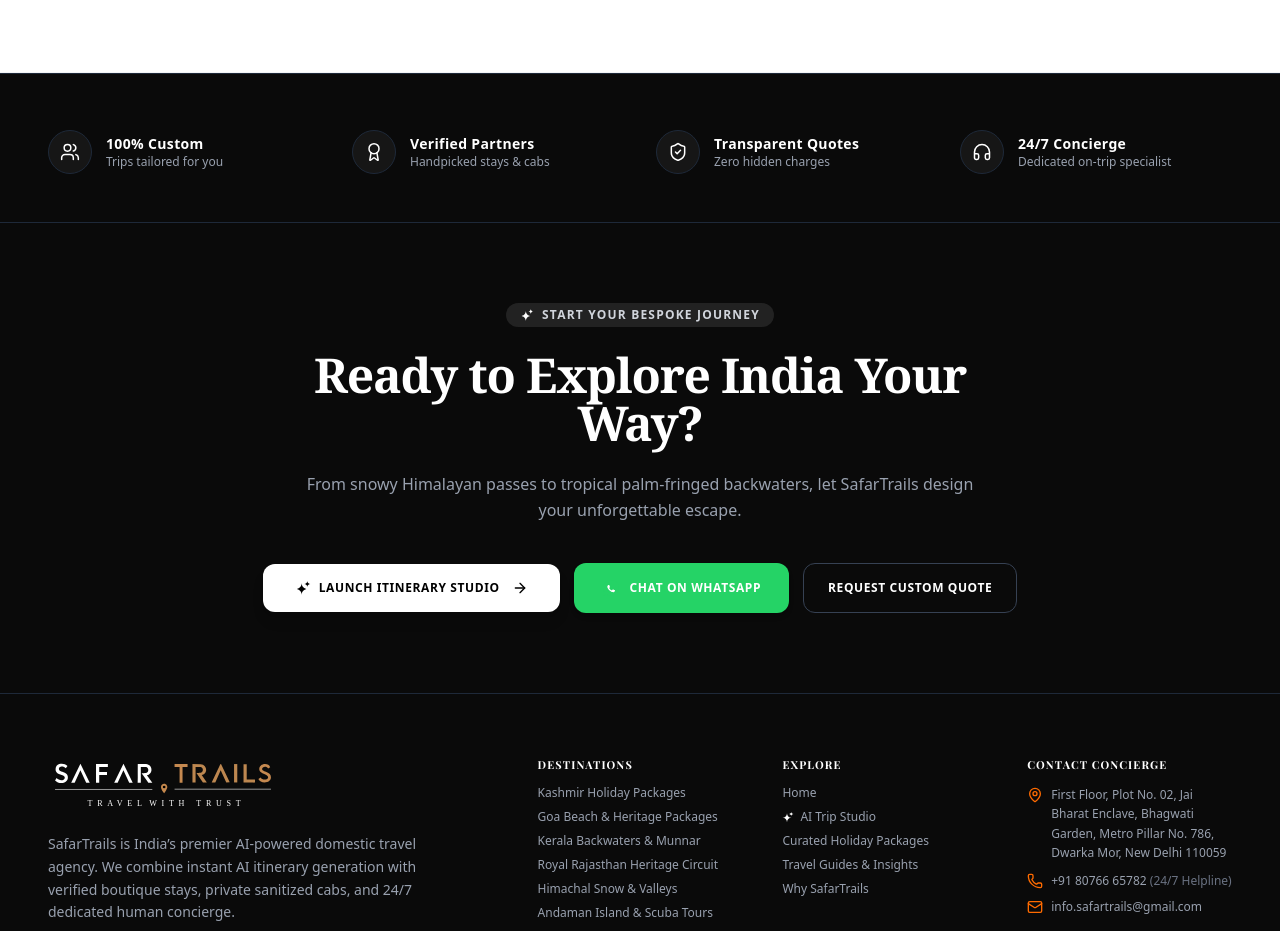
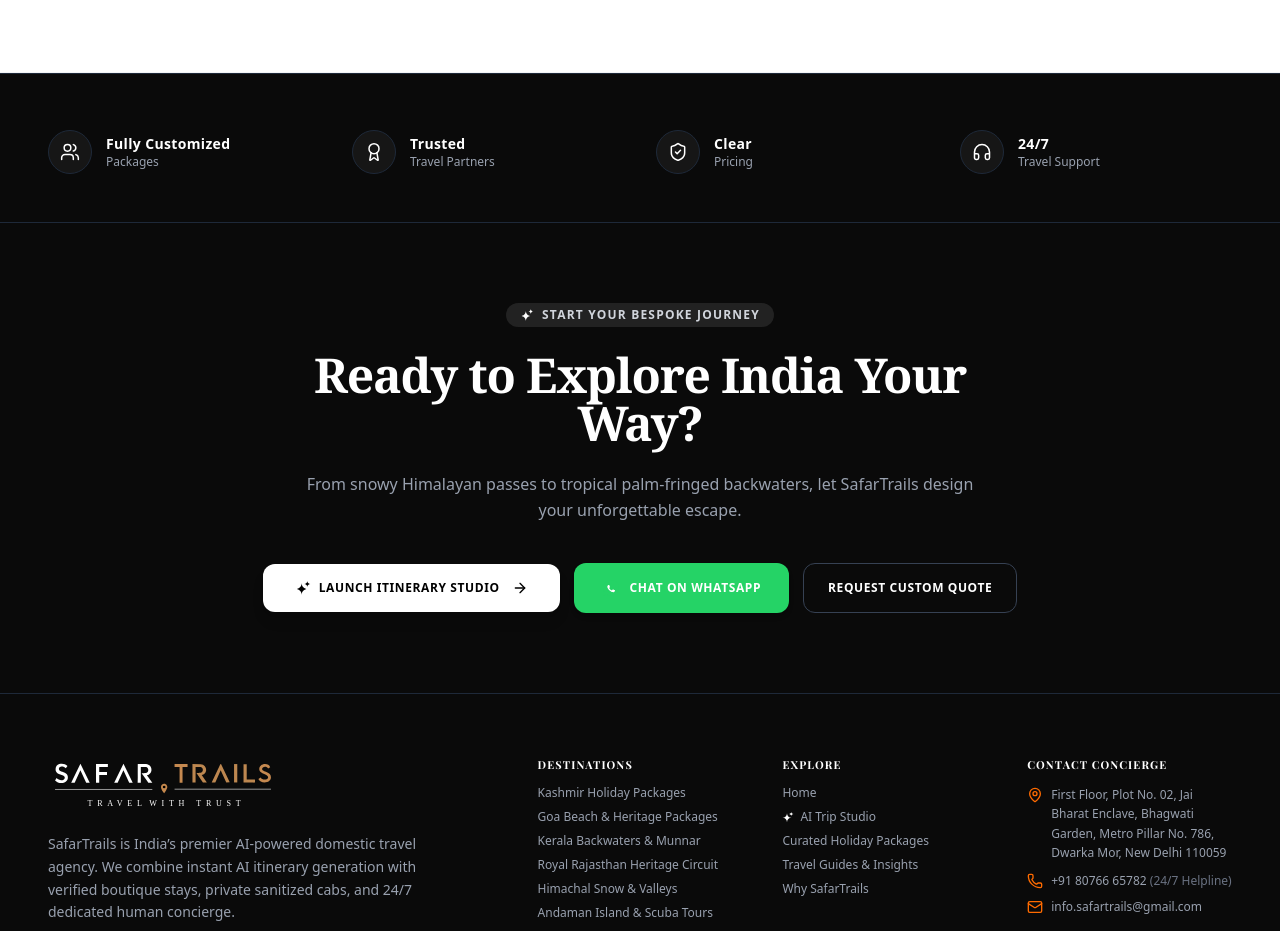
Before and after one commit to rewadiasuraj-cell/Safar-Trails-, a React (Vite) app: page /about-us in a window 1280 px wide. Shown: the part 2640-3571 px from the top of the page. Built offline with nearby package versions, Linux system fonts and the light colour scheme; no server answers; a web font is replaced by a local one.

Commit message:
Update trust-stats strip labels on final CTA section
Rewrite the 4-column bar copy: Fully Customized / Packages, Trusted /
Travel Partners, Clear / Pricing, 24/7 / Travel Support. Icons and
layout unchanged.

```diff
--- a/src/components/FinalCTASection.tsx
+++ b/src/components/FinalCTASection.tsx
@@ -34,8 +34,8 @@ export const FinalCTASection: React.FC<FinalCTASectionProps> = ({
               <Users className="w-5 h-5 text-white stroke-[1.8]" />
             </div>
             <div>
-              <div className="text-sm font-bold text-white tracking-wide">100% Custom</div>
-              <div className="text-xs text-gray-400">Trips tailored for you</div>
+              <div className="text-sm font-bold text-white tracking-wide">Fully Customized</div>
+              <div className="text-xs text-gray-400">Packages</div>
             </div>
           </div>
 
@@ -45,8 +45,8 @@ export const FinalCTASection: React.FC<FinalCTASectionProps> = ({
               <Award className="w-5 h-5 text-white stroke-[1.8]" />
             </div>
             <div>
-              <div className="text-sm font-bold text-white tracking-wide">Verified Partners</div>
-              <div className="text-xs text-gray-400">Handpicked stays & cabs</div>
+              <div className="text-sm font-bold text-white tracking-wide">Trusted</div>
+              <div className="text-xs text-gray-400">Travel Partners</div>
             </div>
           </div>
 
@@ -56,8 +56,8 @@ export const FinalCTASection: React.FC<FinalCTASectionProps> = ({
               <ShieldCheck className="w-5 h-5 text-white stroke-[1.8]" />
             </div>
             <div>
-              <div className="text-sm font-bold text-white tracking-wide">Transparent Quotes</div>
-              <div className="text-xs text-gray-400">Zero hidden charges</div>
+              <div className="text-sm font-bold text-white tracking-wide">Clear</div>
+              <div className="text-xs text-gray-400">Pricing</div>
             </div>
           </div>
 
@@ -67,8 +67,8 @@ export const FinalCTASection: React.FC<FinalCTASectionProps> = ({
               <Headphones className="w-5 h-5 text-white stroke-[1.8]" />
             </div>
             <div>
-              <div className="text-sm font-bold text-white tracking-wide">24/7 Concierge</div>
-              <div className="text-xs text-gray-400">Dedicated on-trip specialist</div>
+              <div className="text-sm font-bold text-white tracking-wide">24/7</div>
+              <div className="text-xs text-gray-400">Travel Support</div>
             </div>
           </div>
         </div>
```
